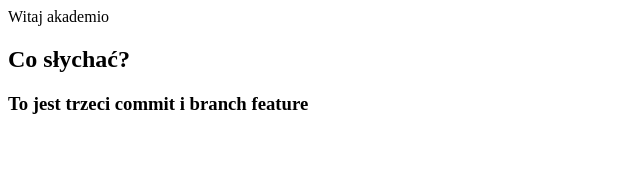
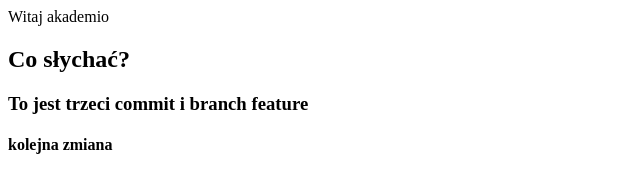
Before and after one commit to Przemek-Pastwa/akademia-test, a plain HTML site: page index.html in a window 1280 px wide. Shown: the whole page, without its empty margins (0-640 px from the left). Drawn offline with Linux system fonts and the light colour scheme.

Commit message:
to jest tekst z trzeciego brancha

```diff
--- a/index.html
+++ b/index.html
@@ -13,5 +13,6 @@
 Witaj akademio
 <h2>Co słychać?</h2>
 <h3>To jest trzeci commit i branch feature</h3>
+<h4>kolejna zmiana  </h4>
 </body>
 </html>
```
